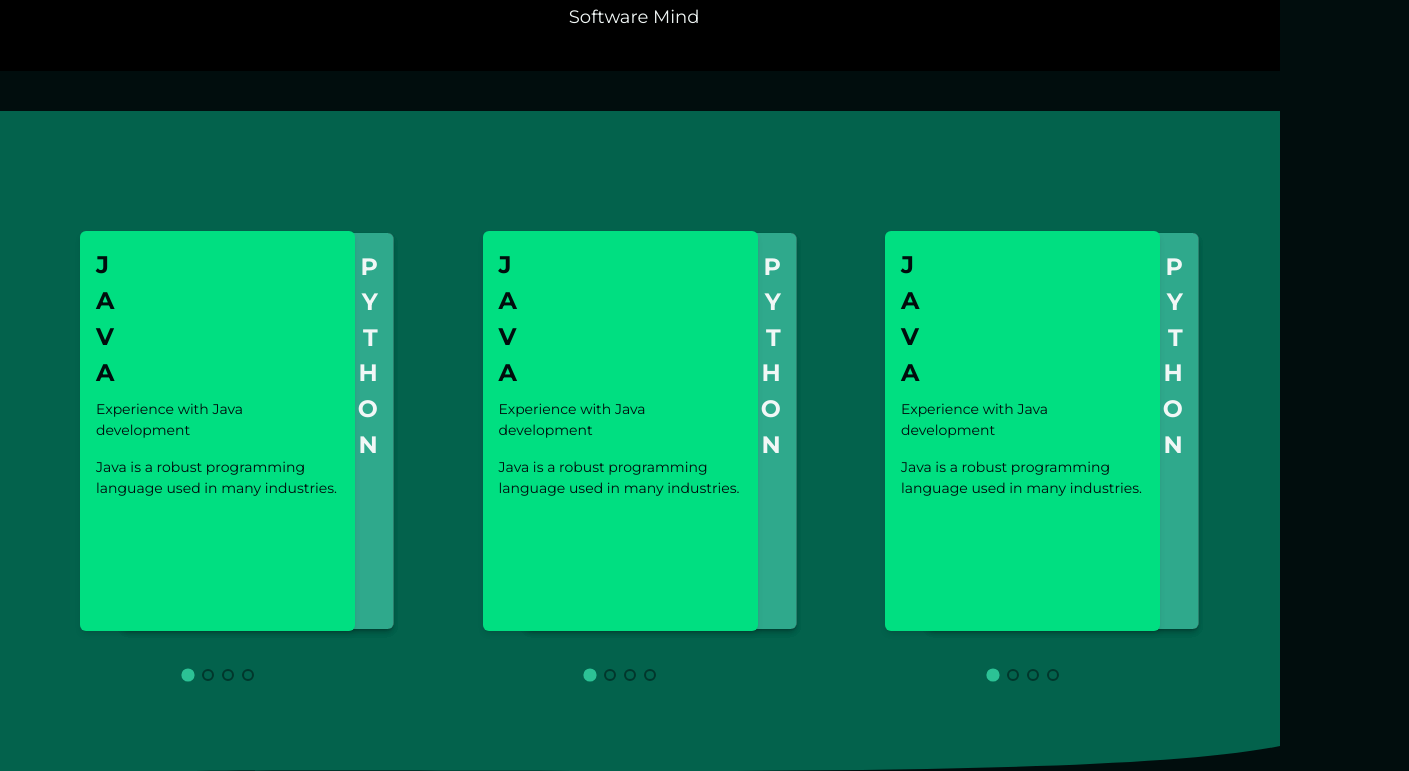
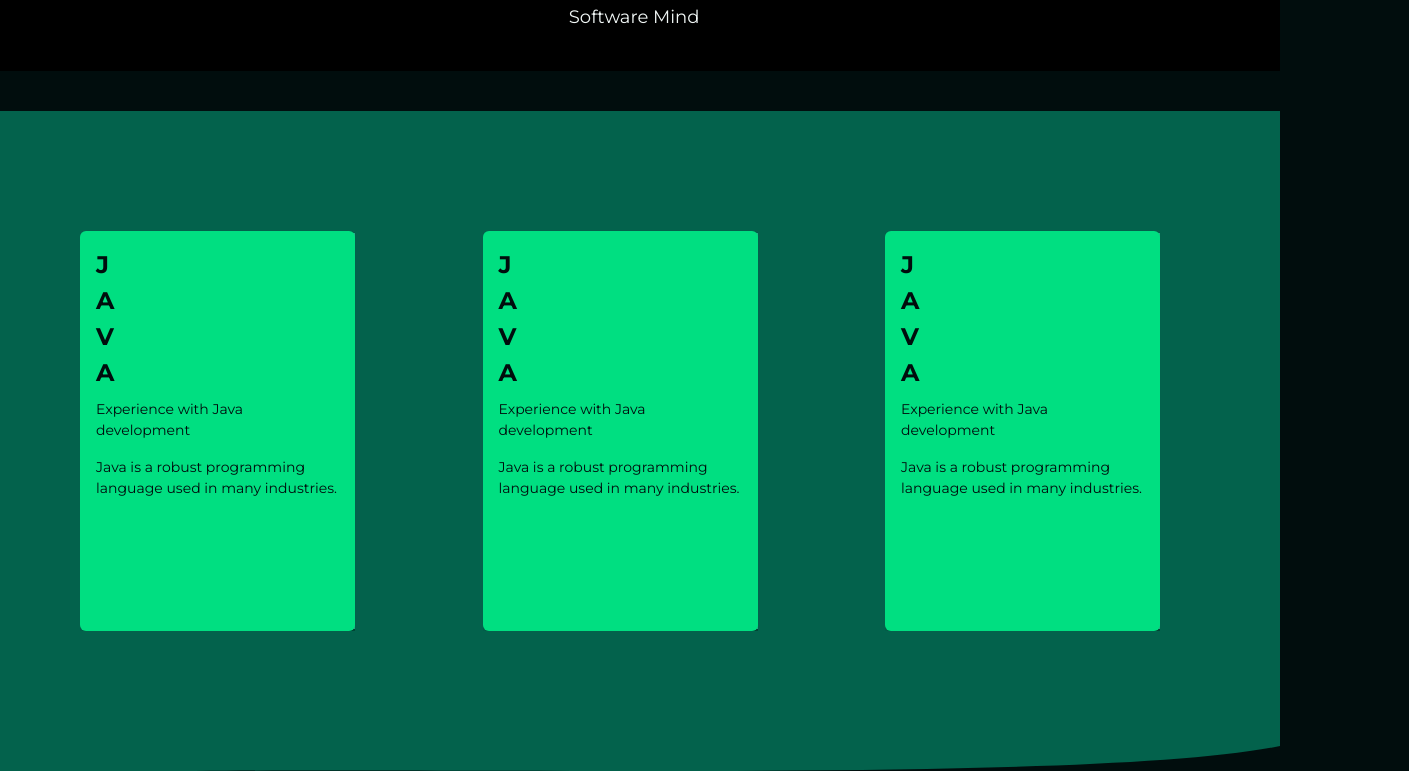
Before and after one commit to benhus8/benedykt-the-dev, a Next.js app in the folder frontend/: page /en in a window 1280 px wide. Shown: the part 2510-3281 px from the top of the page, 1409 px wide, since content can reach past the window. Built offline with nearby package versions, Linux system fonts and the light colour scheme.

Commit message:
refactor tansition

```diff
--- a/frontend/components/animated/Transition.jsx
+++ b/frontend/components/animated/Transition.jsx
@@ -2,12 +2,13 @@
 
 import { motion } from "framer-motion";
 
-export default function Transition({children, delay}) {
+export default function Transition({ children, delay }) {
   return (
     <motion.div
+      className="overflow-x-hidden"
       initial={{ y: 20, opacity: 0 }}
       animate={{ y: 0, opacity: 1 }}
-            transition={{ ease: "easeInOut", duration: 0.75, delay: delay ?? 0}}
+      transition={{ ease: "easeInOut", duration: 0.75, delay: delay ?? 0 }}
     >
       {children}
     </motion.div>
```
Lines whose indentation alone changed are shown as unchanged.
